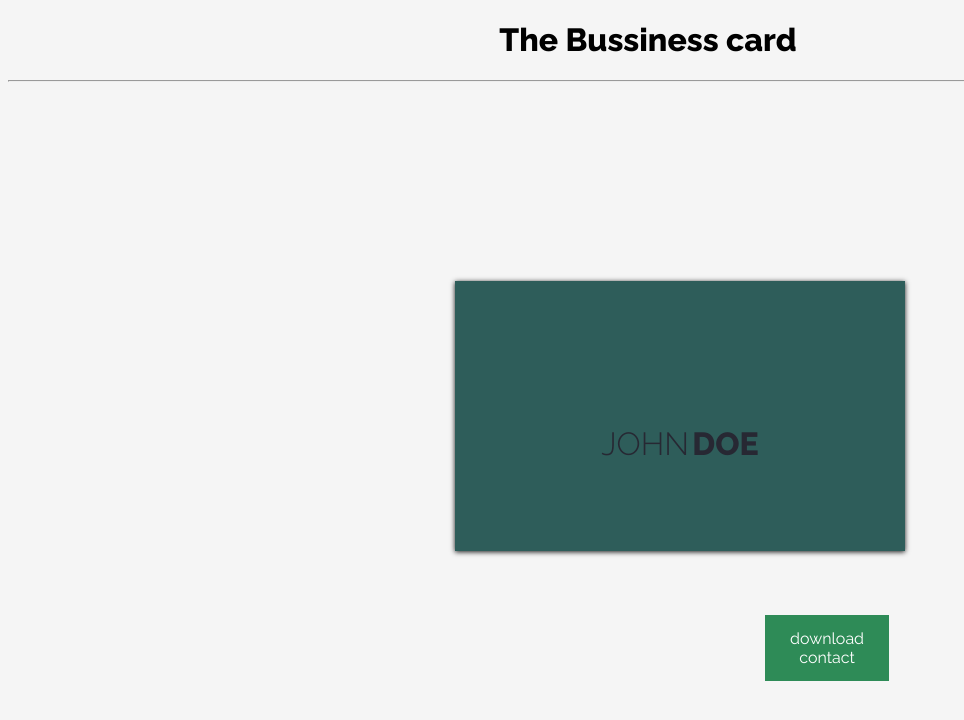
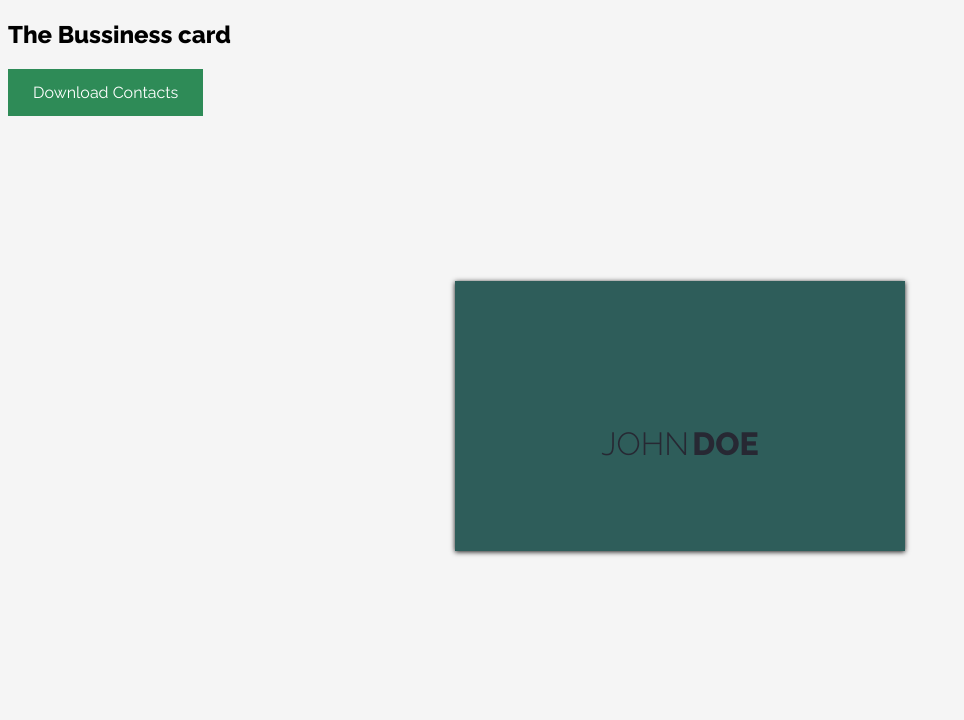
Before and after one commit to Pritam-ASZ/Card, a plain HTML site: page index.html in a window 1280 px wide. Shown: the whole page, without its empty margins (0-964 px from the left). Drawn offline with nearby package versions, Linux system fonts and the light colour scheme.

Commit message:
Updated index.html file

```diff
--- a/index.html
+++ b/index.html
@@ -5,17 +5,16 @@
       <meta http-equiv="X-UA-Compatible" content="IE=edge">
       <meta name="viewport" content="width=device-width, initial-scale=1.0">
       <link rel="stylesheet" href="style.css">
-
       <title>Business card</title>
   </head>
   <body>
-    <h1 style="text-align:center">The Bussiness card</h1>
-<hr>
-<div class="container" style="text-align: center;">
+    <section class="section_container" >
+      <div class="heading">
+        <h1>The Bussiness card</h1>
+      </div>
       <div class="container">
         <div class="card">
           <figure class="front">
-
             <div class="caption">
               <h2>john <span>doe</span></h2>
               <p>web developer</p>
@@ -36,17 +35,12 @@
             </div>
           </figure>
         </div>
-
       </div>
-<div style="margin:350px;">
-  <p style="text-align: center;"><a  href="John Doe.vcf" download="contact">download contact</a></p>
+      <div  class="button__style">
+        <a class="card-link" href="John Doe.vcf" download="contact">Download Contacts</a>
       </div>
-
-  </div>
-
+    </section>
     <script src="https://code.jquery.com/jquery-3.6.0.js" integrity="sha256-H+K7U5CnXl1h5ywQfKtSj8PCmoN9aaq30gDh27Xc0jk=" crossorigin="anonymous"></script>
     <script src="script.js" type="text/javascript"></script>
-
-
   </body>
 </html>
```
Lines whose indentation alone changed are shown as unchanged.
